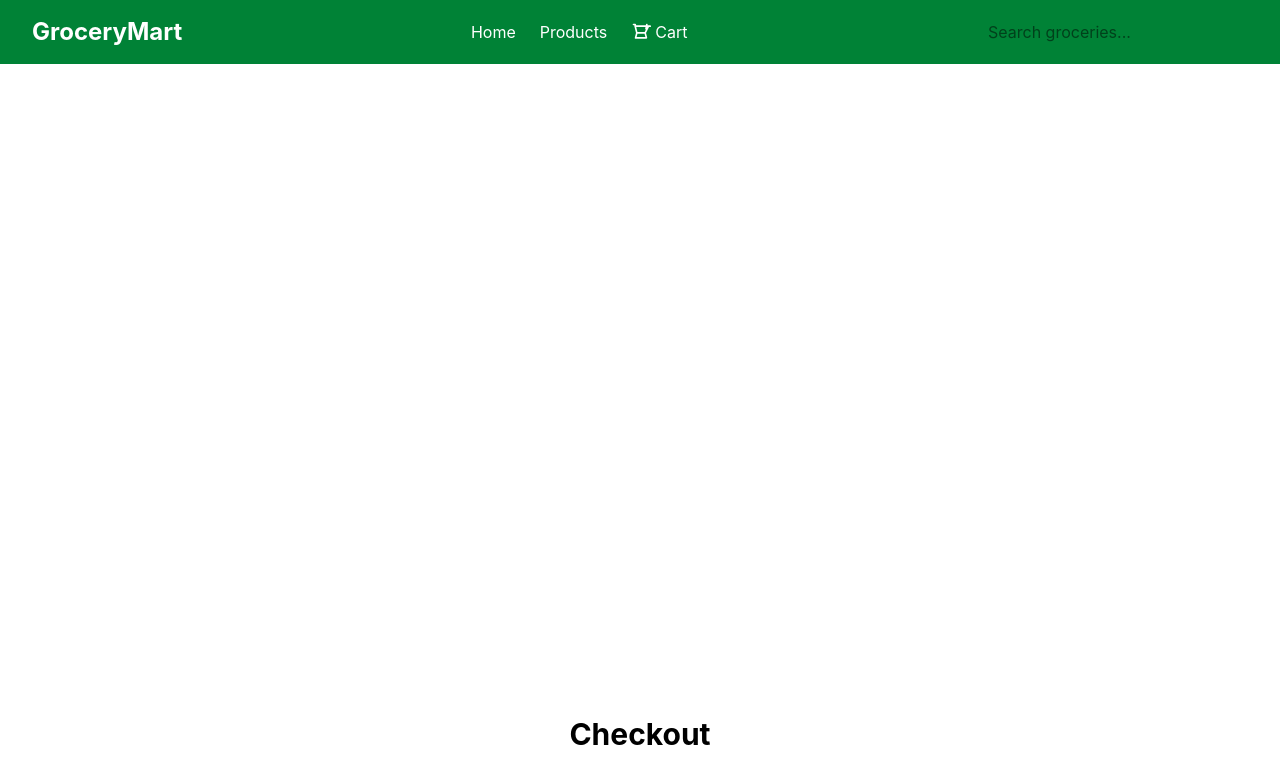
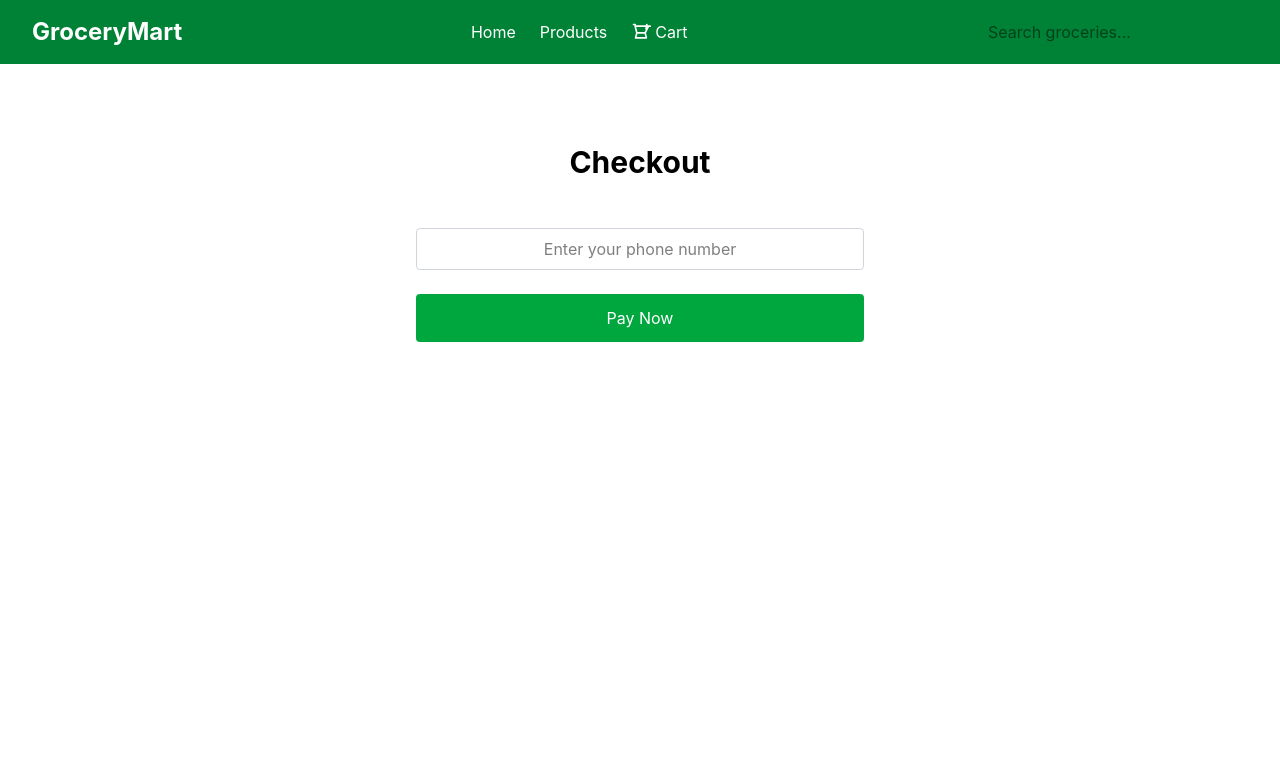
Before and after one commit to Elvis24-tech/GroceryMart, a React (Vite) app: page /checkout in a window 1280 px wide. Shown: the top 774 px of the page. Built offline with nearby package versions, Linux system fonts and the light colour scheme.

Commit message:
Fixed Checkout page

```diff
--- a/src/pages/Checkout.jsx
+++ b/src/pages/Checkout.jsx
@@ -1,11 +1,75 @@
+import { useContext, useState } from "react";
+import { CartContext } from "../context/CartContext";
+
 const Checkout = () => {
+  const { cart, clearCart } = useContext(CartContext);
+  const [phone, setPhone] = useState("");
+  const [loading, setLoading] = useState(false);
+
+  const handlePayNow = () => {
+    if (cart.length === 0) {
+      alert("Your cart is empty!");
+      return;
+    }
+
+    if (!phone.match(/^07\d{8}$/)) {
+      alert("Please enter a valid phone number!");
+      return;
+    }
+
+    setLoading(true);
+    setTimeout(() => {
+      setLoading(false);
+      alert(`Payment Successful! Confirmation sent to ${phone}`);
+      clearCart();
+      setPhone("");
+    }, 2000);
+  };
+
   return (
-      <div className="flex flex-col justify-end min-h-screen p-10">
-        <div className="max-w-2xl w-full mx-auto text-center">
+    <div className="flex flex-col items-center justify-start min-h-screen pt-20 px-4">
+      <div className="max-w-md w-full text-center flex flex-col gap-6">
         <h1 className="text-3xl font-bold mb-6">Checkout</h1>
 
-          <button className="bg-green-600 text-white px-6 py-3 rounded hover:bg-green-700 transition">
-            Pay Now
+        <input
+          type="tel"
+          placeholder="Enter your phone number"
+          value={phone}
+          onChange={(e) => setPhone(e.target.value)}
+          className="px-4 py-2 rounded border border-gray-300 text-center focus:outline-none focus:ring-2 focus:ring-green-600"
+          disabled={loading}
+        />
+
+        <button
+          onClick={handlePayNow}
+          className={`bg-green-600 text-white px-6 py-3 rounded hover:bg-green-700 transition flex items-center justify-center gap-2 ${
+            loading ? "cursor-not-allowed opacity-70" : ""
+          }`}
+          disabled={loading}
+        >
+          {loading && (
+            <svg
+              className="animate-spin h-5 w-5 text-white"
+              xmlns="http://www.w3.org/2000/svg"
+              fill="none"
+              viewBox="0 0 24 24"
+            >
+              <circle
+                className="opacity-25"
+                cx="12"
+                cy="12"
+                r="10"
+                stroke="currentColor"
+                strokeWidth="4"
+              ></circle>
+              <path
+                className="opacity-75"
+                fill="currentColor"
+                d="M4 12a8 8 0 018-8v4l3-3-3-3v4a8 8 0 00-8 8z"
+              ></path>
+            </svg>
+          )}
+          {loading ? "Processing..." : "Pay Now"}
         </button>
       </div>
     </div>
```
Lines whose indentation alone changed are shown as unchanged.
